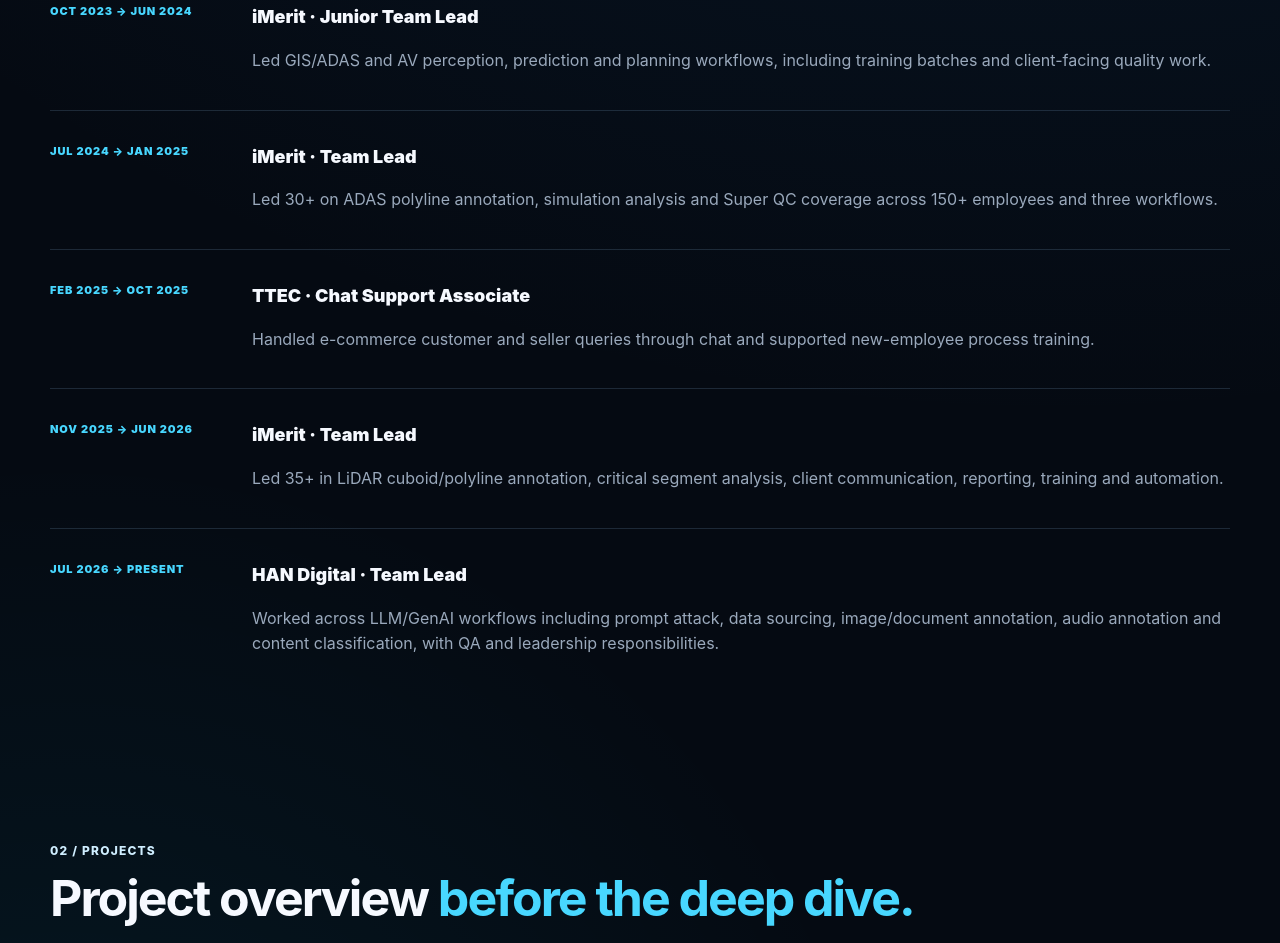
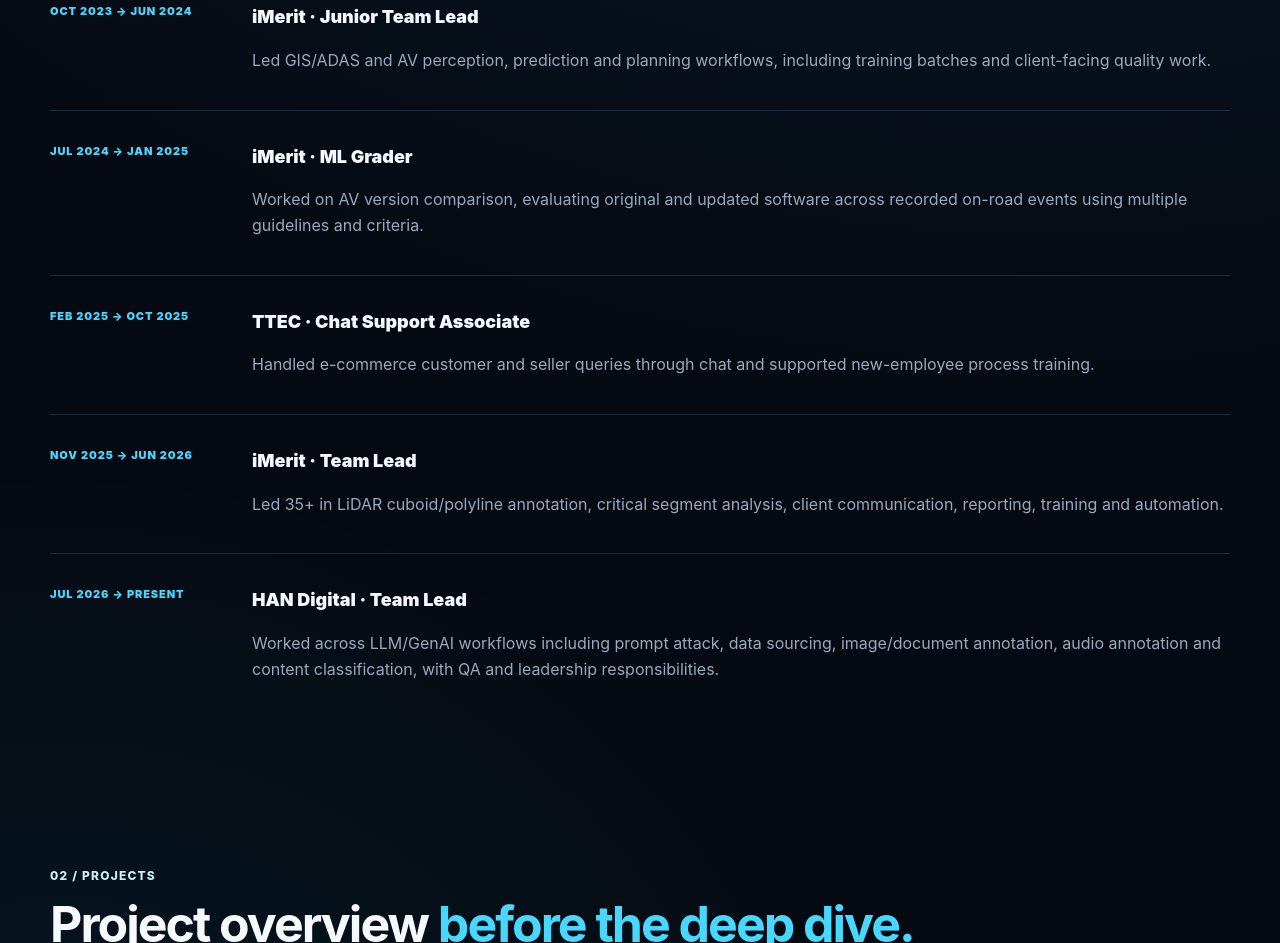
Before and after one commit to jatintantubay2-coder/jatin-tantubay-portfolio, a plain HTML site: page index.html in a window 1280 px wide. Shown: the part 1424-2367 px from the top of the page. Drawn offline with Linux system fonts and the light colour scheme.

Commit message:
Add files via upload

```diff
--- a/index.html
+++ b/index.html
@@ -6,7 +6,7 @@
 <div class="experienceItem"><div class="date">APR 2021 → JAN 2022</div><div><div class="role">iMerit · ITES Executive</div><p class="muted">Started in ADAS scenario analysis, on-road AV behavior and critical issue identification; moved into QA and Coordinator responsibilities.</p></div></div>
 <div class="experienceItem"><div class="date">FEB 2022 → SEP 2023</div><div><div class="role">iMerit · Acting Team Lead</div><p class="muted">Led 20+ people across scenario workflows and the Safety Anomaly pilot, covering allocation, audits, RCA, coaching, client calls and operations.</p></div></div>
 <div class="experienceItem"><div class="date">OCT 2023 → JUN 2024</div><div><div class="role">iMerit · Junior Team Lead</div><p class="muted">Led GIS/ADAS and AV perception, prediction and planning workflows, including training batches and client-facing quality work.</p></div></div>
-<div class="experienceItem"><div class="date">JUL 2024 → JAN 2025</div><div><div class="role">iMerit · Team Lead</div><p class="muted">Led 30+ on ADAS polyline annotation, simulation analysis and Super QC coverage across 150+ employees and three workflows.</p></div></div>
+<div class="experienceItem"><div class="date">JUL 2024 → JAN 2025</div><div><div class="role">iMerit · ML Grader</div><p class="muted">Worked on AV version comparison, evaluating original and updated software across recorded on-road events using multiple guidelines and criteria.</p></div></div>
 <div class="experienceItem"><div class="date">FEB 2025 → OCT 2025</div><div><div class="role">TTEC · Chat Support Associate</div><p class="muted">Handled e-commerce customer and seller queries through chat and supported new-employee process training.</p></div></div>
 <div class="experienceItem"><div class="date">NOV 2025 → JUN 2026</div><div><div class="role">iMerit · Team Lead</div><p class="muted">Led 35+ in LiDAR cuboid/polyline annotation, critical segment analysis, client communication, reporting, training and automation.</p></div></div>
 <div class="experienceItem"><div class="date">JUL 2026 → PRESENT</div><div><div class="role">HAN Digital · Team Lead</div><p class="muted">Worked across LLM/GenAI workflows including prompt attack, data sourcing, image/document annotation, audio annotation and content classification, with QA and leadership responsibilities.</p></div></div>
```
